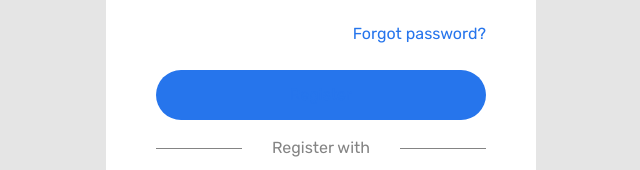
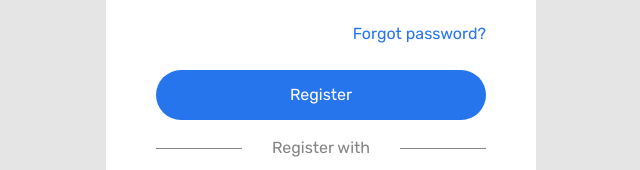
Before and after one commit to careerdimasprayoga/DiJava, a Vue app: page /register in a window 1280 px wide. Shown: the part 572-742 px from the top of the page, without its empty margins (319-959 px from the left). Built offline with nearby package versions, Linux system fonts and the light colour scheme; what vue-sweetalert2 would draw is missing.

Commit message:
:lipstick: login button

```diff
--- a/src/views/auth/login.vue
+++ b/src/views/auth/login.vue
@@ -28,7 +28,7 @@
           <p class="font-theme-c1 mt-5 text-right">Forgot password?</p>
         </b-col>
         <b-col xl="12">
-          <b-button class="customButton font-theme-c1 mt-2" variant="primary">
+          <b-button class="customButton font-theme mt-2" variant="primary">
             Login
           </b-button>
           <div class="mt-3 textLogin" style="">
--- a/src/views/auth/register.vue
+++ b/src/views/auth/register.vue
@@ -64,7 +64,7 @@
           <p class="font-theme-c1 mt-5 text-right">Forgot password?</p>
         </b-col>
         <b-col xl="12">
-          <b-button class="customButton font-theme-c1 mt-2" variant="primary">
+          <b-button class="customButton font-theme mt-2" variant="primary">
             Register
           </b-button>
           <div class="mt-3 textLogin" style="">
```
